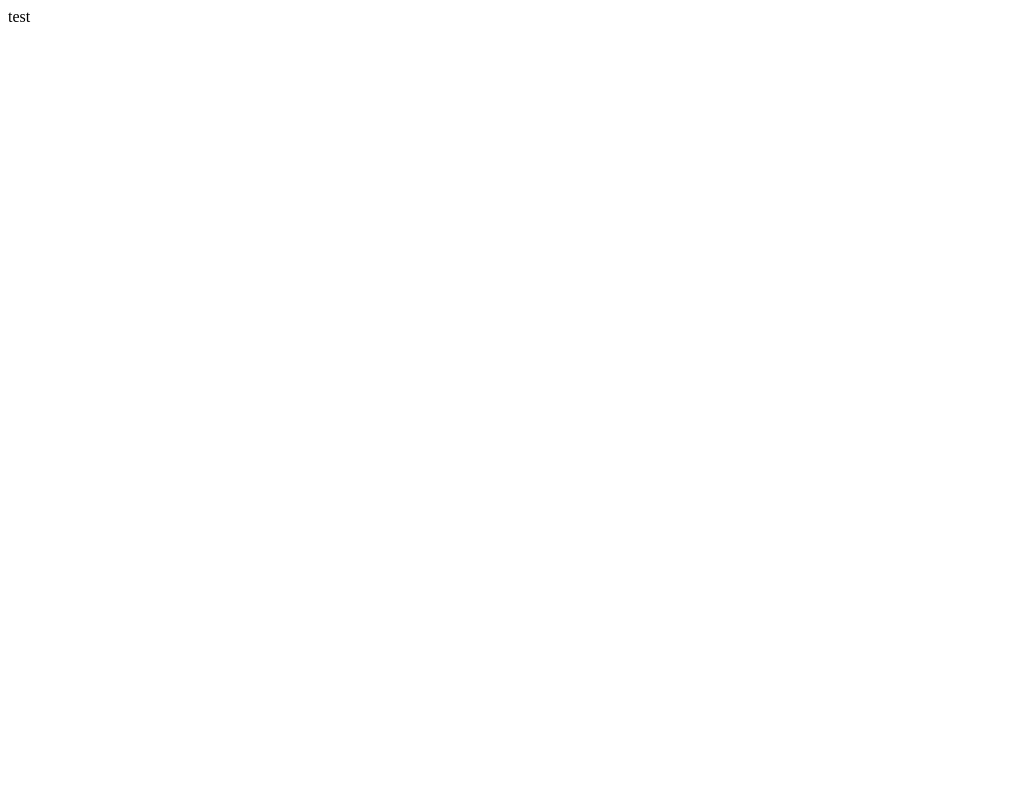
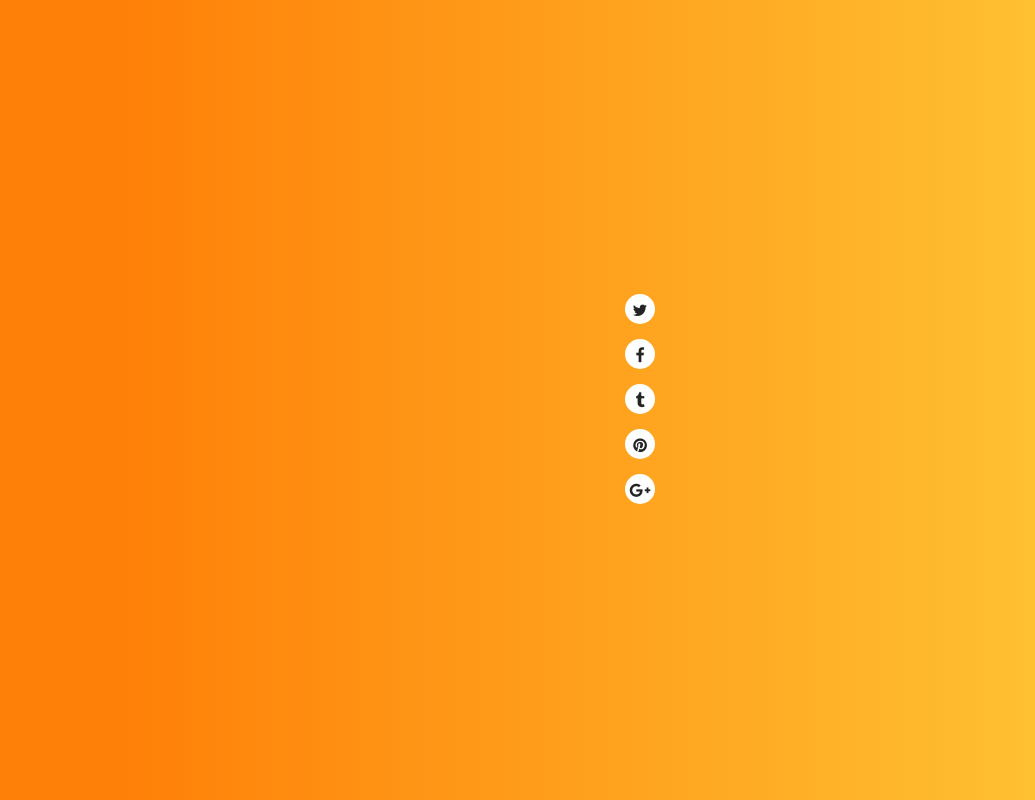
Before and after one commit to zenikibeniki/insta1, a plain HTML site: page index.html in a window 1280 px wide. Shown: the whole page, without its empty margins (0-1035 px from the left). Drawn offline with nearby package versions, Linux system fonts and the light colour scheme.

Commit message:
share icons

```diff
--- a/index.html
+++ b/index.html
@@ -4,9 +4,63 @@
     <meta charset="UTF-8">
     <meta http-equiv="X-UA-Compatible" content="IE=edge">
     <meta name="viewport" content="width=device-width, initial-scale=1.0">
+    <link rel="stylesheet" href="//maxcdn.bootstrapcdn.com/font-awesome/4.2.0/css/font-awesome.min.css">
+    <link rel="stylesheet" href="https://cdnjs.cloudflare.com/ajax/libs/meyer-reset/2.0/reset.min.css">
+    <link rel="stylesheet" href="styles.css">
     <title>Document</title>
 </head>
 <body>
-    test
+    <div class="share-buttons">
+        <div class="share-button">
+            <div class="share-button-secondary">
+                <div class="share-button-secondary-content">
+                share on twitter
+                </div>
+            </div>
+        <div class="share-button-primary">
+        <i class="share-button-icon fa fa-twitter"></i>
+        </div>
+    </div>
+    <div class="share-button">
+        <div class="share-button-secondary">
+            <div class="share-button-secondary-content">
+                share on facebook
+            </div>
+        </div>
+        <div class="share-button-primary">
+            <i class="share-button-icon fa fa-facebook"></i>
+        </div>
+    </div>
+    <div class="share-button">
+        <div class="share-button-secondary">
+            <div class="share-button-secondary-content">
+                share on tumblr
+            </div>
+        </div>
+        <div class="share-button-primary">
+            <i class="share-button-icon fa fa-tumblr"></i>
+        </div>
+    </div>
+    <div class="share-button">
+        <div class="share-button-secondary">
+            <div class="share-button-secondary-content">
+                share on pinterest
+            </div>
+        </div>
+        <div class="share-button-primary">
+            <i class="share-button-icon fa fa-pinterest"></i>
+        </div>
+    </div>
+    <div class="share-button">
+        <div class="share-button-secondary">
+            <div class="share-button-secondary-content">
+                share on google+
+            </div>
+        </div>
+        <div class="share-button-primary">
+            <i class="share-button-icon fa fa-google-plus"></i>
+        </div>
+    </div>
+    </div>
 </body>
 </html>
--- /dev/null
+++ b/styles.css
@@ -0,0 +1,91 @@
+body {
+  background: linear-gradient(90deg, #ff8008 10%, #ffc837 90%);
+  padding: 2em;
+  text-align: center;
+}
+
+* {
+  box-sizing: border-box;
+}
+
+.share-buttons {
+  position: absolute;
+  width: 300px;
+  height: 212px;
+  padding-left: 135px;
+  top: 50%;
+  left: 50%;
+  margin-left: -150px;
+  margin-top: -106px;
+}
+
+.share-button:hover {
+  cursor: pointer;
+}
+
+.share-button:hover .share-button-primary {
+  box-shadow: 1px 0 0 0 rgba(0, 0, 0, 0.1);
+}
+
+.share-button:hover .share-button-secondary-content {
+  transform: translate3d(0, 0, 0);
+}
+.share-button-primary {
+  position: absolute;
+  background: #fff;
+  width: 30px;
+  height: 30px;
+  border-radius: 15px;
+  left: 0;
+  top: 50%;
+  margin-top: -15px;
+}
+.share-buttons .share-button{
+    float: left;
+    margin-top: 15px;
+}
+
+.share-buttons .share-button:first-child{
+    margin-top: 0;
+}
+
+.share-buttons .share-button::after {
+  clear: both;
+  display: table;
+}
+.share-button {
+  display: block;
+  position: relative;
+  height: 30px;
+}
+
+.share-button-icon {
+  display: block;
+  color: #242424;
+  position: absolute;
+  width: 30px;
+  line-height: 30px;
+  font-size: 16px;
+  margin-top: 1px;
+}
+
+.share-button-secondary {
+  overflow: hidden;
+  margin-left: 15px;
+  height: 30px;
+}
+.share-button-secondary-content {
+  font-family: sans-serif;
+  font-size: 0.75em;
+  background: #fff;
+  display: block;
+  height: 30px;
+  text-align: left;
+  padding-left: 24px;
+  padding-right: 18px;
+  line-height: 30px;
+  color: #242424;
+  border-radius: 0 15px 15px 0;
+  transform: translate3d(-100%, 0, 0);
+  transition: transform 175ms ease;
+}
```
